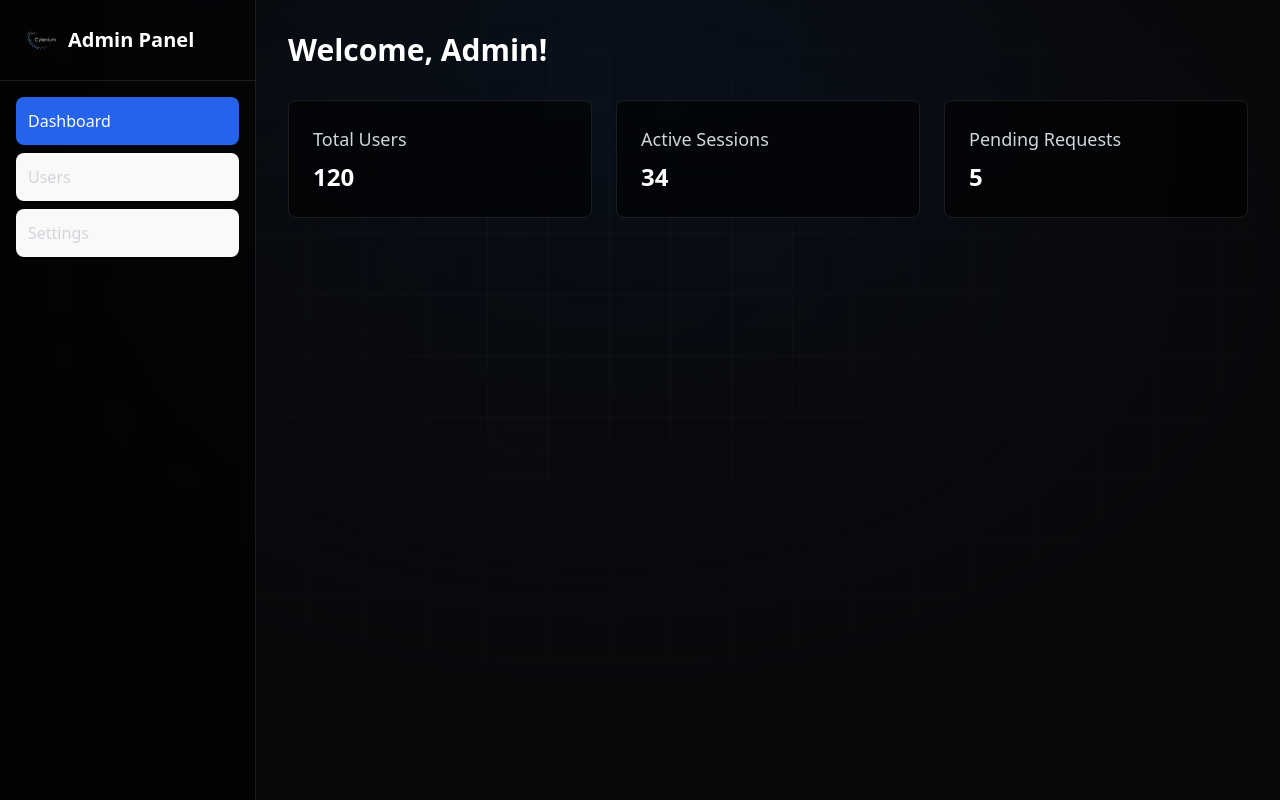
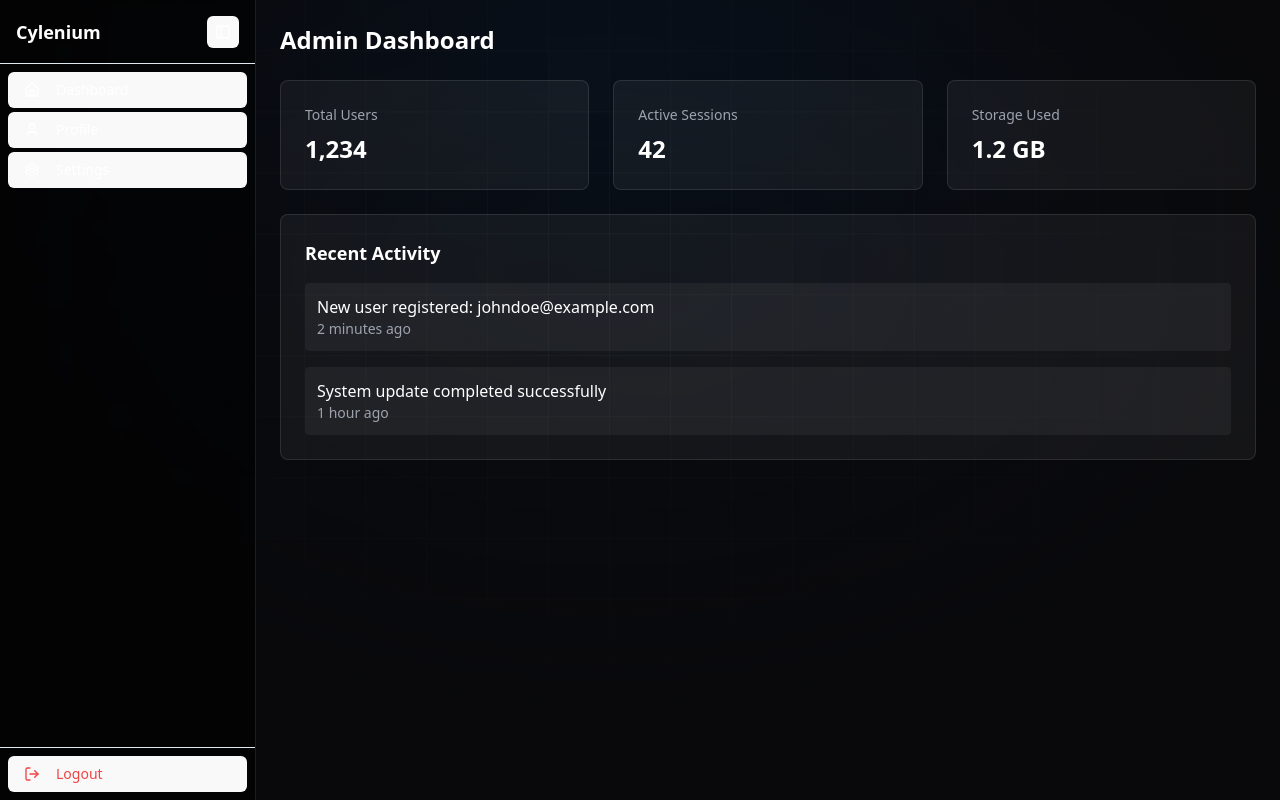
Before and after one commit to lightningleap/CyleniumUi, a React (Vite) app: page /adminDashboard in a window 1280 px wide. Built offline with nearby package versions, Linux system fonts and the light colour scheme.

Commit message:
SideBar Added

```diff
--- /dev/null
+++ b/src/components/sidebar/sidebar.tsx
@@ -0,0 +1,109 @@
+"use client"
+
+import * as React from "react"
+import { Button } from "@/components/ui/button"
+import { cn } from "@/lib/utils"
+import { PanelLeft, ChevronRight, Home, User, Settings, LogOut } from "lucide-react"
+import { useRouter, useMatch } from "@tanstack/react-router"
+
+interface SidebarProps extends React.HTMLAttributes<HTMLDivElement> {
+  className?: string
+}
+
+export function Sidebar({ className }: SidebarProps) {
+  const [isCollapsed, setIsCollapsed] = React.useState(false)
+  const router = useRouter()
+
+  // Get the current route path
+  const currentPath = window.location.pathname
+
+  const toggleSidebar = () => {
+    setIsCollapsed(!isCollapsed)
+  }
+
+  const navItems = [
+    {
+      title: "Dashboard",
+      href: "/dashboard",
+      icon: Home,
+      active: currentPath === "/dashboard",
+    },
+    {
+      title: "Profile",
+      href: "/profile",
+      icon: User,
+      active: currentPath === "/profile",
+    },
+    {
+      title: "Settings",
+      href: "/settings",
+      icon: Settings,
+      active: currentPath === "/settings",
+    },
+  ]
+
+  const handleNavigation = (href: string) => {
+    router.navigate({ to: href })
+  }
+
+  return (
+    <div
+      className={cn(
+        "relative flex h-screen flex-col border-r bg-background transition-all duration-300 ease-in-out",
+        isCollapsed ? "w-16" : "w-64",
+        className
+      )}
+    >
+      {/* Sidebar Header */}
+      <div className="flex h-16 items-center border-b px-4">
+        {!isCollapsed && <h2 className="text-lg font-semibold">Cylenium</h2>}
+        <Button
+          variant="ghost"
+          size="icon"
+          className="ml-auto h-8 w-8"
+          onClick={toggleSidebar}
+        >
+          <PanelLeft className="h-4 w-4" />
+          <span className="sr-only">Toggle Sidebar</span>
+        </Button>
+      </div>
+
+      {/* Navigation */}
+      <nav className="flex-1 space-y-1 p-2">
+        {navItems.map((item) => (
+          <Button
+            key={item.href}
+            variant={item.active ? "secondary" : "ghost"}
+            className={cn(
+              "w-full justify-start",
+              isCollapsed ? "p-0 justify-center" : "px-4"
+            )}
+            onClick={() => handleNavigation(item.href)}
+          >
+            <item.icon className="h-4 w-4" />
+            {!isCollapsed && <span className="ml-2">{item.title}</span>}
+          </Button>
+        ))}
+      </nav>
+
+      {/* Footer */}
+      <div className="border-t p-2">
+        <Button
+          variant="ghost"
+          className={cn(
+            "w-full justify-start text-destructive hover:text-destructive",
+            isCollapsed ? "p-0 justify-center" : "px-4"
+          )}
+          onClick={() => {
+            // Handle logout
+            console.log("Logout clicked")
+            // router.navigate({ to: "/login" })
+          }}
+        >
+          <LogOut className="h-4 w-4" />
+          {!isCollapsed && <span className="ml-2">Logout</span>}
+        </Button>
+      </div>
+    </div>
+  )
+}
--- /dev/null
+++ b/src/features/dashboard/DashboardLayout.tsx
@@ -0,0 +1,26 @@
+import React from 'react';
+import { Sidebar } from '@/components/sidebar/sidebar';
+
+interface DashboardLayoutProps {
+  children: React.ReactNode;
+}
+
+export function DashboardLayout({ children }: DashboardLayoutProps) {
+  return (
+    <div className="min-h-screen flex relative overflow-hidden bg-[#09090B] text-white">
+      {/* Background */}
+      <div
+        className="absolute inset-0 bg-center bg-no-repeat bg-cover opacity-50"
+        style={{ backgroundImage: 'url(/Background.svg)' }}
+      />
+
+      {/* Sidebar */}
+      <Sidebar className="bg-black/60 backdrop-blur-sm border-r border-white/10" />
+
+      {/* Main Content */}
+      <main className="flex-1 relative z-10 overflow-y-auto">
+        {children}
+      </main>
+    </div>
+  );
+}
--- a/src/features/dashboard/adminDashboard/index.tsx
+++ b/src/features/dashboard/adminDashboard/index.tsx
@@ -1,60 +1,49 @@
 import { useState } from 'react';
+import { DashboardLayout } from '../DashboardLayout';
 
 export default function AdminDashboard() {
   const [activeTab, setActiveTab] = useState('dashboard');
-    return (
-      <div className="min-h-screen flex relative overflow-hidden bg-[#09090B]">
-        {/* Background */}
-        <div
-          className="absolute inset-0 bg-center bg-no-repeat bg-cover opacity-50"
-          style={{ backgroundImage: 'url(/Background.svg)' }}
-        />
-        {/* Sidebar */}
-        <aside className="w-64 bg-black/60 backdrop-blur-sm text-white flex flex-col relative z-10 border-r border-white/10">
-          <div className="p-6 flex items-center space-x-3 border-b border-white/10">
-            <img src="/logo/Cylenium.svg" alt="Cylenium" className="w-8 h-8" />
-            <span className="text-xl font-semibold">Admin Panel</span>
+
+  return (
+    <DashboardLayout>
+      <div className="p-6">
+        <h1 className="text-2xl font-bold mb-6">Admin Dashboard</h1>
+
+        {/* Dashboard Content */}
+        <div className="grid grid-cols-1 md:grid-cols-2 lg:grid-cols-3 gap-6">
+          {/* Stats Cards */}
+          <div className="bg-white/5 p-6 rounded-lg border border-white/10">
+            <h3 className="text-gray-400 text-sm font-medium">Total Users</h3>
+            <p className="text-2xl font-bold mt-2">1,234</p>
           </div>
-          <nav className="flex-1 p-4 space-y-2">
-            <button
-              onClick={() => setActiveTab('dashboard')}
-              className={`w-full text-left p-3 rounded-lg transition-colors ${activeTab === 'dashboard' ? 'bg-blue-600 text-white' : 'text-gray-300 hover:bg-white/10'}`}
-            >
-              Dashboard
-            </button>
-            <button
-              onClick={() => setActiveTab('users')}
-              className={`w-full text-left p-3 rounded-lg transition-colors ${activeTab === 'users' ? 'bg-blue-600 text-white' : 'text-gray-300 hover:bg-white/10'}`}
-            >
-              Users
-            </button>
-            <button
-              onClick={() => setActiveTab('settings')}
-              className={`w-full text-left p-3 rounded-lg transition-colors ${activeTab === 'settings' ? 'bg-blue-600 text-white' : 'text-gray-300 hover:bg-white/10'}`}
-            >
-              Settings
-            </button>
-          </nav>
-        </aside>
 
-        {/* Main Content */}
-        <main className="flex-1 p-8 relative z-10">
-          <h1 className="text-3xl font-semibold text-white">Welcome, Admin!</h1>
-          <div className="mt-8 grid grid-cols-1 md:grid-cols-2 lg:grid-cols-3 gap-6">
-            <div className="p-6 bg-black/60 backdrop-blur-sm rounded-lg border border-white/10">
-              <h2 className="text-lg font-medium text-gray-300">Total Users</h2>
-              <p className="mt-2 text-2xl font-bold text-white">120</p>
-            </div>
-            <div className="p-6 bg-black/60 backdrop-blur-sm rounded-lg border border-white/10">
-              <h2 className="text-lg font-medium text-gray-300">Active Sessions</h2>
-              <p className="mt-2 text-2xl font-bold text-white">34</p>
-            </div>
-            <div className="p-6 bg-black/60 backdrop-blur-sm rounded-lg border border-white/10">
-              <h2 className="text-lg font-medium text-gray-300">Pending Requests</h2>
-              <p className="mt-2 text-2xl font-bold text-white">5</p>
+          <div className="bg-white/5 p-6 rounded-lg border border-white/10">
+            <h3 className="text-gray-400 text-sm font-medium">Active Sessions</h3>
+            <p className="text-2xl font-bold mt-2">42</p>
+          </div>
+
+          <div className="bg-white/5 p-6 rounded-lg border border-white/10">
+            <h3 className="text-gray-400 text-sm font-medium">Storage Used</h3>
+            <p className="text-2xl font-bold mt-2">1.2 GB</p>
+          </div>
+
+          {/* Main Content Area */}
+          <div className="md:col-span-2 lg:col-span-3 bg-white/5 p-6 rounded-lg border border-white/10">
+            <h2 className="text-lg font-semibold mb-4">Recent Activity</h2>
+            <div className="space-y-4">
+              {/* Add your activity items here */}
+              <div className="p-3 bg-white/5 rounded">
+                <p>New user registered: johndoe@example.com</p>
+                <p className="text-sm text-gray-400">2 minutes ago</p>
+              </div>
+              <div className="p-3 bg-white/5 rounded">
+                <p>System update completed successfully</p>
+                <p className="text-sm text-gray-400">1 hour ago</p>
+              </div>
             </div>
           </div>
-        </main>
+        </div>
       </div>
-    );
-  }
+    </DashboardLayout>
+  );
+}
```
